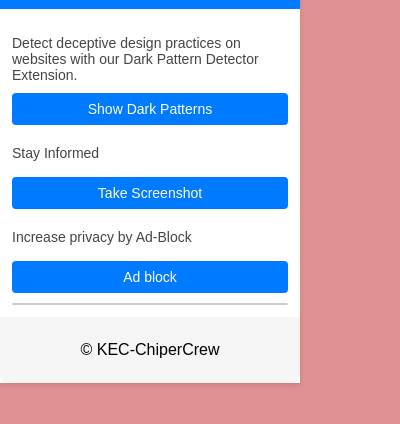
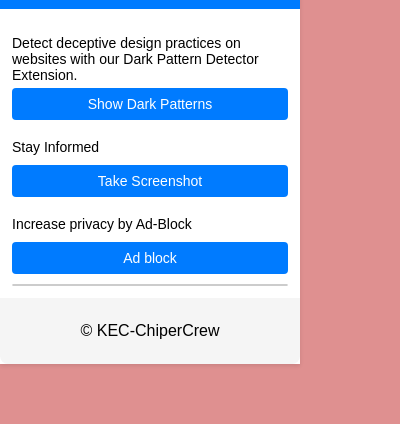
Before and after one commit to ILNEKELASHENGINEER/Dark_Pattern, a browser extension: page popup.html in a window 400 px wide. Shown: the part 38-462 px from the top of the page. Drawn offline with Linux system fonts and the light colour scheme.

Commit message:
Updated popup css

```diff
--- a/css/popup.css
+++ b/css/popup.css
@@ -30,15 +30,16 @@ body {
 }
 
 .subtitle {
-  margin-bottom: 10px;
+  margin-bottom: 5px;
   font-size: 14px;
-  color: #444;
+  color: #000000;
+  font-family: Arial, Helvetica, sans-serif;
 }
 
 .button-container {
   display: flex;
   flex-direction: column;
-  gap: 6px;
+  gap: 5px;
 }
 
 button {
```
